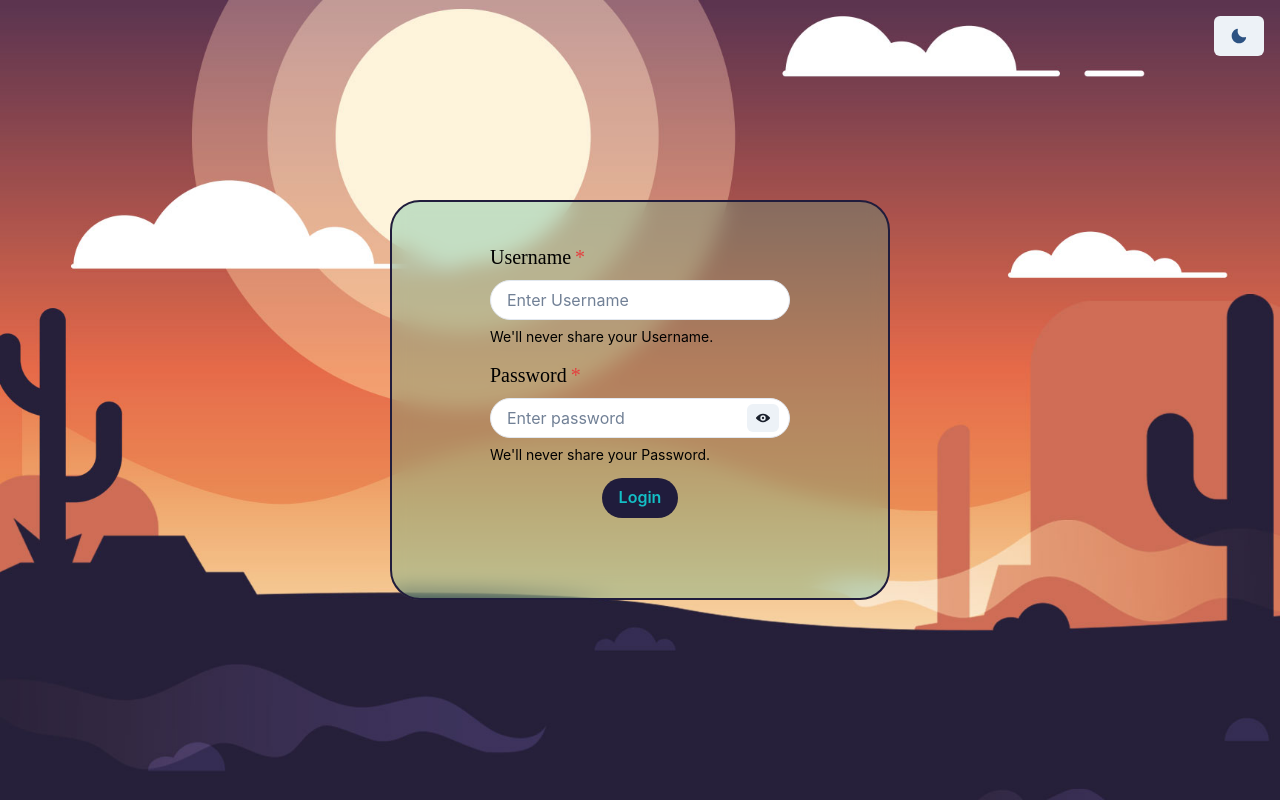
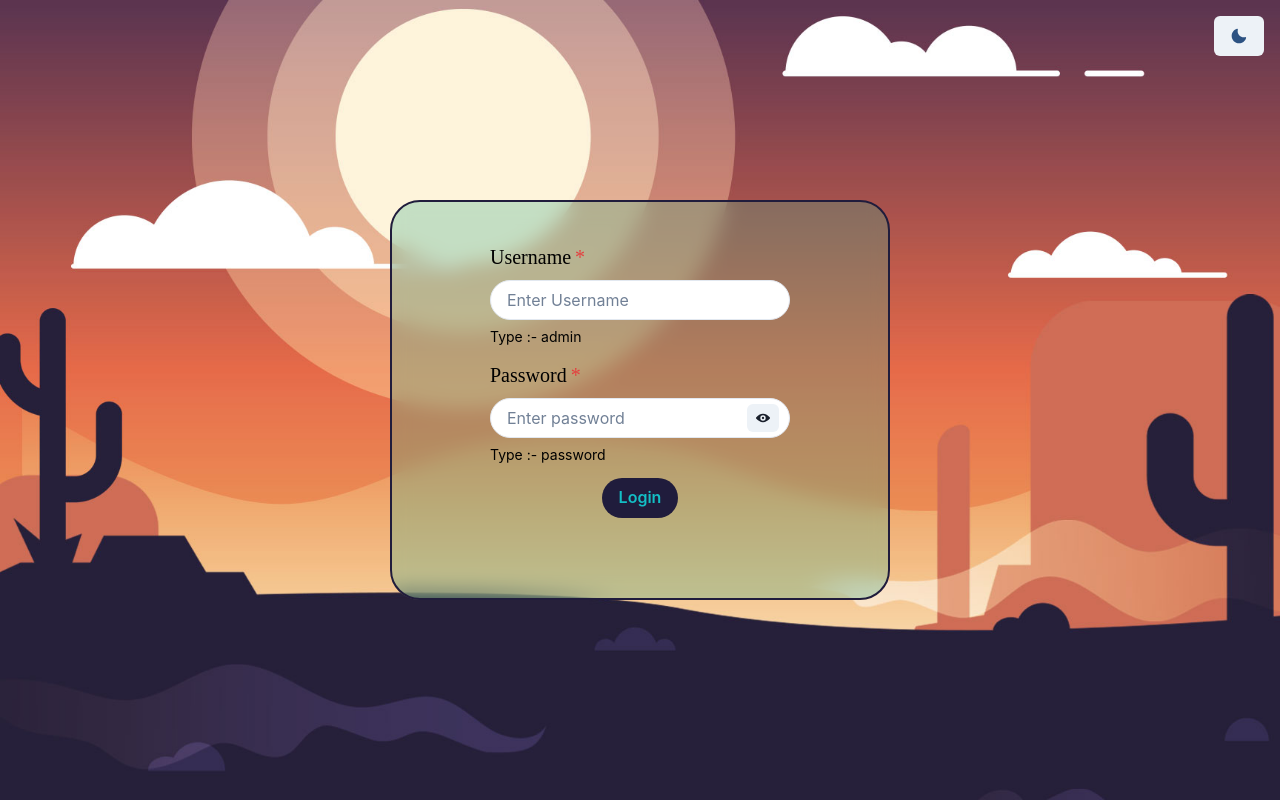
Before and after one commit to Nitin-Rawat/SalesDashboard, a React (Vite) app: page / in a window 1280 px wide. Built offline with nearby package versions, Linux system fonts and the light colour scheme.

Commit message:
Update Login.jsx

```diff
--- a/src/components/Login/Login.jsx
+++ b/src/components/Login/Login.jsx
@@ -85,7 +85,7 @@ function Login() {
               onChange={(e) => setUsername(e.target.value)}
             />
             <FormHelperText textColor={"black"}>
-              We'll never share your Username.
+               Type :- admin
             </FormHelperText>
           </FormControl>
 
@@ -116,7 +116,7 @@ function Login() {
               </InputRightElement>
             </InputGroup>
             <FormHelperText textColor={"black"}>
-              We'll never share your Password.
+             Type :-  password
             </FormHelperText>
           </FormControl>
 
```
